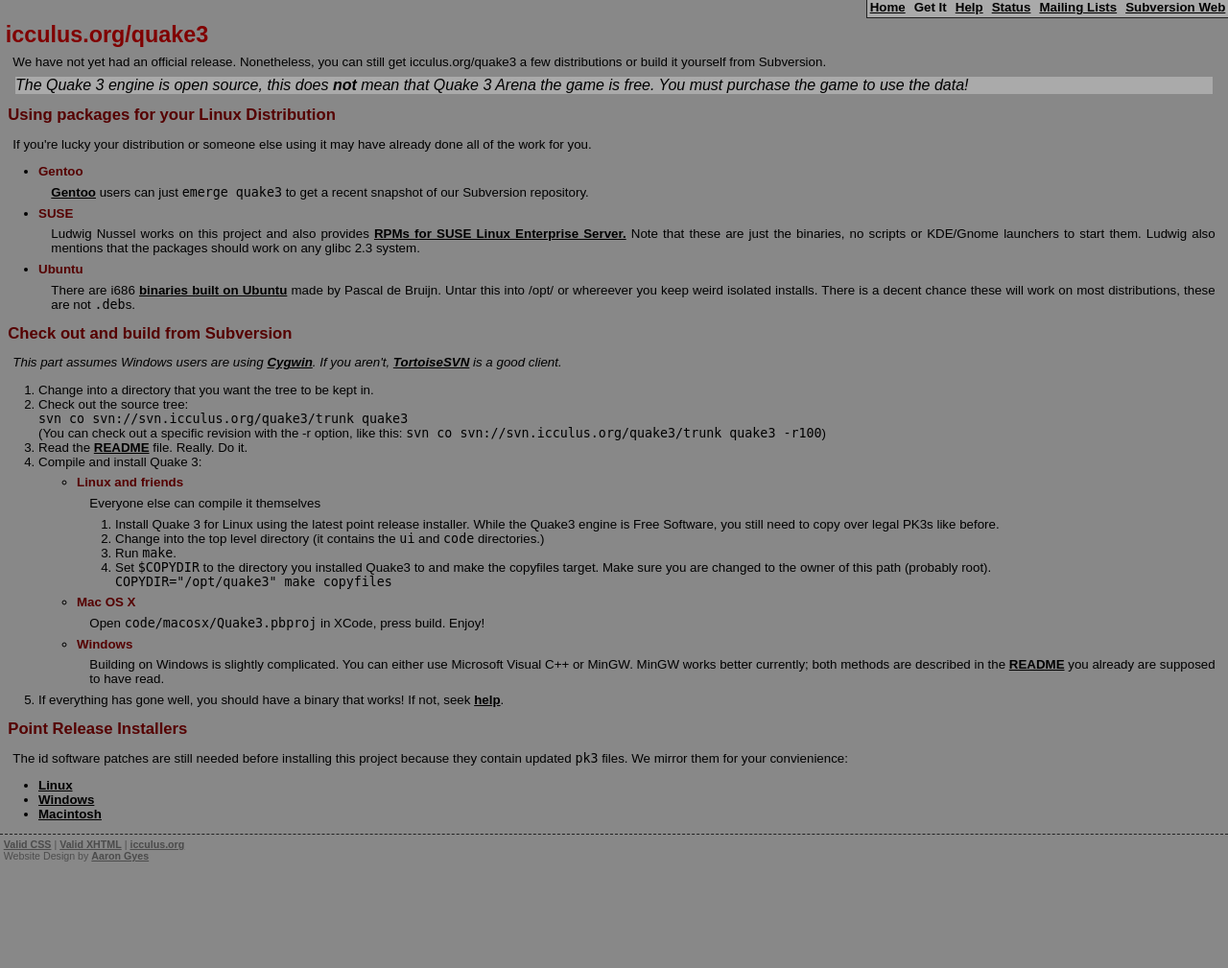
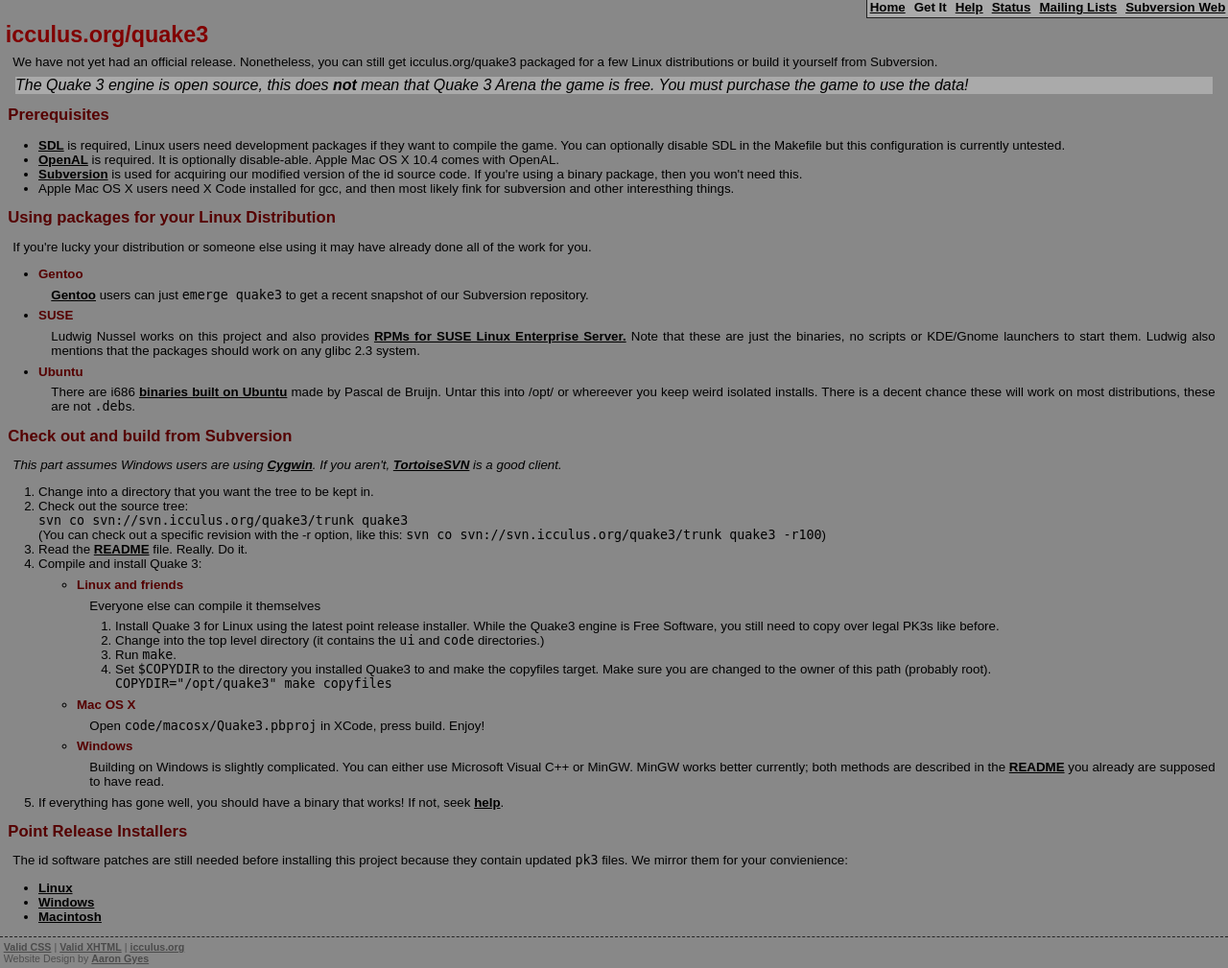
Before and after one commit to bryant/ioq3-defrag, a PHP site: page /?page=get in a window 1280 px wide. Shown: the whole page at 96% size. Before the commit the page ends 898 px from the top, so only its background shows below. Run offline with PHP 8.4, Linux system fonts and the light colour scheme; data that the repository does not hold is empty.

Commit message:
Much needed installation instruction expansion, hopefully. More to come!

```diff
--- a/web/include/get.php
+++ b/web/include/get.php
@@ -1,7 +1,15 @@
 <p>We have not yet had an official release. Nonetheless, you can still get
-icculus.org/quake3 a few distributions or build it yourself from Subversion.</p>
+icculus.org/quake3 packaged for a few Linux distributions or build it yourself from Subversion.</p>
 <p class="angryzakk">The Quake 3 engine is open source, this does <strong>not</strong>
 mean that Quake 3 Arena the game is free. You must purchase the game to use the data!</p>
+
+<h2>Prerequisites</h2>
+<ul>
+     <li><a href="http://libsdl.org/">SDL</a> is required, Linux users need development packages if they want to compile the game. You can optionally disable SDL in the Makefile but this configuration is currently untested.</li>
+     <li><a href="http://www.openal.org/">OpenAL</a> is required. It is optionally disable-able. Apple Mac OS X 10.4 comes with OpenAL.</li>
+     <li><a href="http://subversion.tigris.org/">Subversion</a> is used for acquiring our modified version of the id source code. If you're using a binary package, then you won't need this.</li>
+     <li>Apple Mac OS X users need X Code installed for gcc, and then most likely fink for subversion and other interesthing things.</li>
+</ul>
 
 <h2>Using packages for your Linux Distribution</h2>
 <p>If you're lucky your distribution or someone else using it may have already
```
